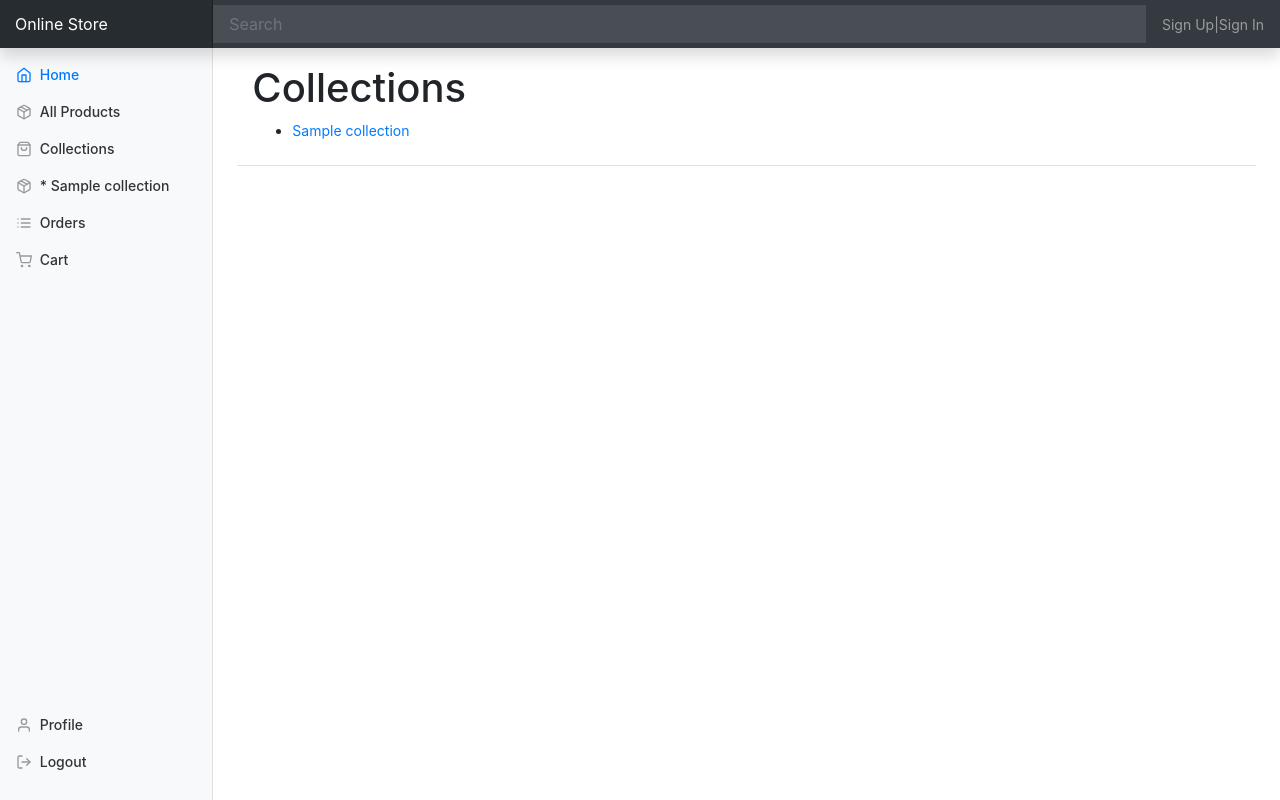
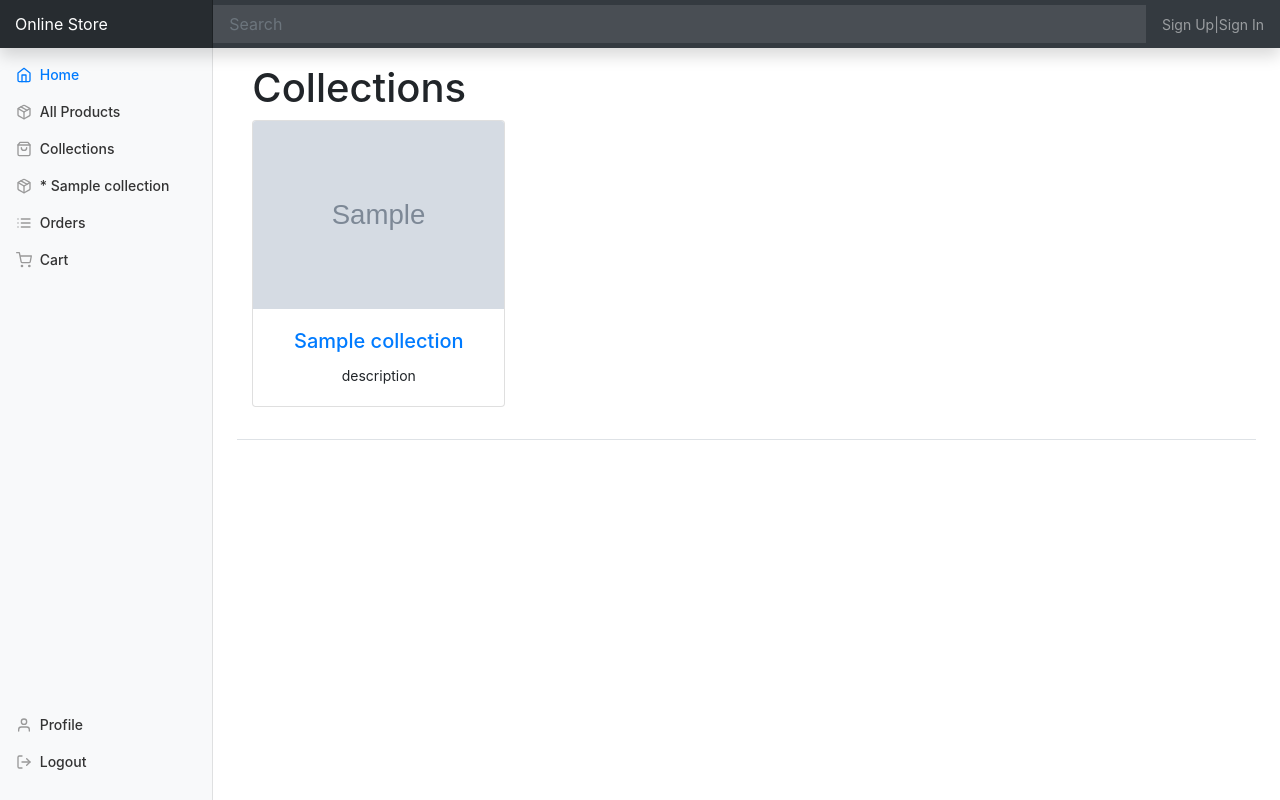
Before and after one commit to imspyde/medusa-django, a Django app: template bgsos/catalog/templates/catalog/collections.html in a window 1280 px wide. Run offline with Django 5.2, Linux system fonts and the light colour scheme; the template is opened without the code that fills it: most values are stand-ins (such as "Sample title", 1, 10 or a date in 2020); grey boxes marked "Sample" are stand-in pictures; some libraries are stand-ins or nearby versions.

Commit message:
updated collections

```diff
--- a/bgsos/catalog/templates/catalog/collections.html
+++ b/bgsos/catalog/templates/catalog/collections.html
@@ -3,11 +3,20 @@
 
 {% block content %}
     <h1>Collections</h1>
-    <ul>
+    <div class="row">
         {% for collection in collections %}
-        <li>
-            <a href="{% url 'collection_products' collection.id %}">{{ collection.title }}</a>
-        </li>
+        <div class="col-md-4 mb-4">
+            <div class="card h-100">
+                <img src="{{ product.thumbnail }}" class="card-img-top" alt="{{ product.title }}">
+                <div class="card-body">
+                    <h5 class="card-title">
+                        <center><a href="{% url 'collection_products' collection.id %}">{{ collection.title }}</a></center>
+                    </h5>
+                    <center><p class="card-text">description</p></center>
+                </div>
+            </div>
+        </div>
         {% endfor %}
     </ul>
+
 {% endblock %}
```
